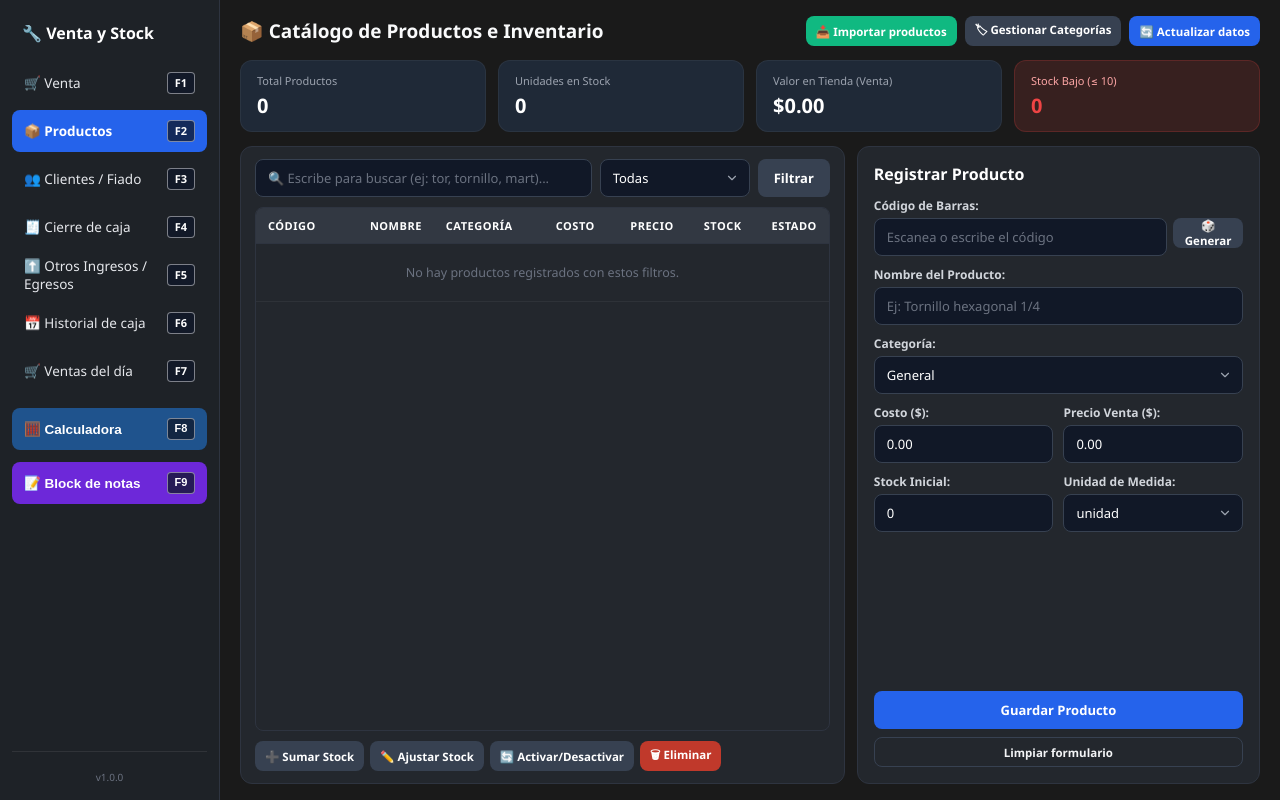
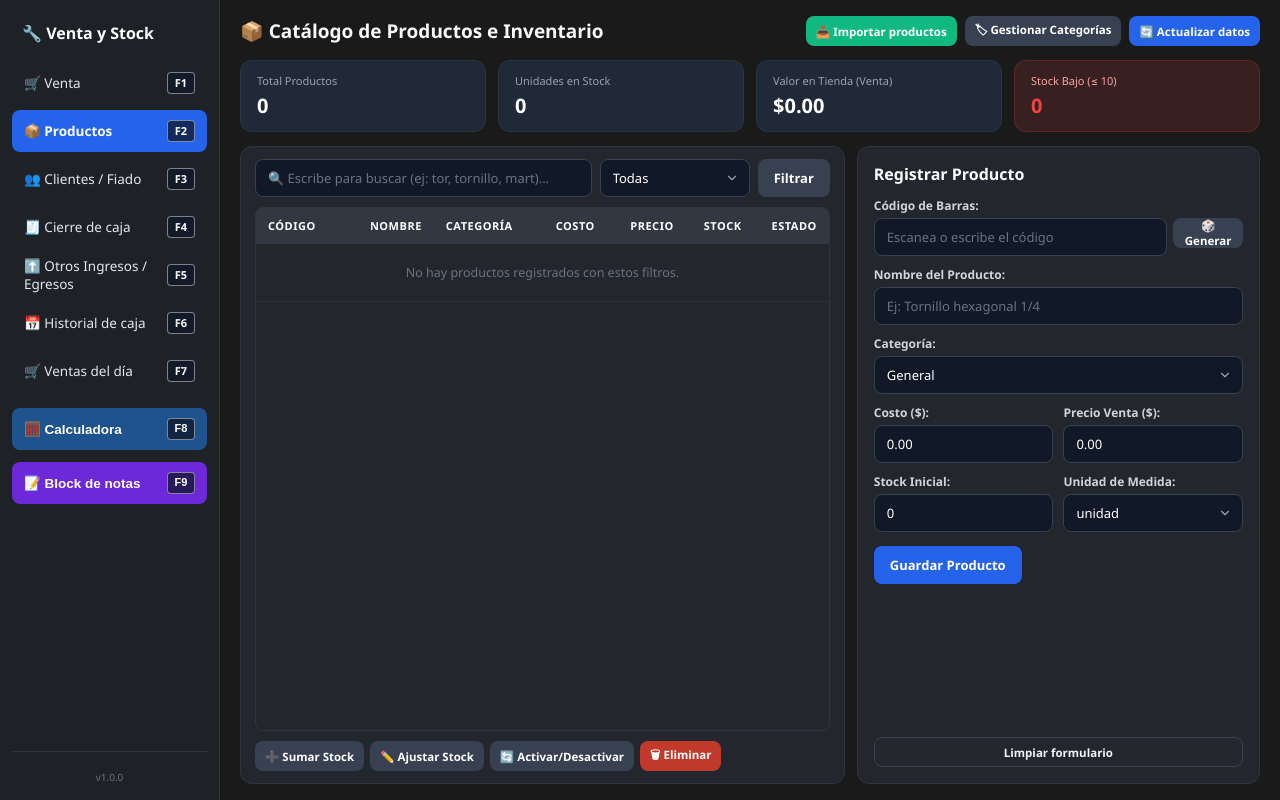
Before and after one commit to Nicolasmedina22/venta-y-stock, a Flask app: page /productos in a window 1280 px wide. Run offline with Flask 3, Linux system fonts and the light colour scheme; the visitor is signed in with stand-in values (Sample User, id 1); data that the repository does not hold is empty; parts of the project's set-up code (start-up, migrations or seed data) failed here and were passed over; some libraries are stand-ins or nearby versions.

Commit message:
UX: el boton Guardar Producto queda debajo de Stock y Unidad de Medida
En el panel de productos el boton estaba al final de la lista (por el
space-between del card) y habia que bajar hasta el final para guardar.

```diff
--- a/templates/productos.html
+++ b/templates/productos.html
@@ -176,12 +176,17 @@
             </select>
           </div>
         </div>
+
+        <!-- El boton Guardar queda justo debajo de Stock y Unidad de Medida:
+             asi se guarda sin tener que bajar hasta el final del panel. -->
+        <div style="margin-top: 4px;">
+          <button type="button" id="btn-guardar-prod" class="btn btn-primary" onclick="guardarProducto()">
+            Guardar Producto
+          </button>
+        </div>
       </div>
 
       <div style="display: flex; flex-direction: column; gap: 8px; margin-top: 14px;">
-        <button type="button" id="btn-guardar-prod" class="btn btn-primary" onclick="guardarProducto()">
-          Guardar Producto
-        </button>
         <button type="button" id="btn-cancelar-edicion" class="btn btn-secondary btn-sm" style="display: none;" onclick="cancelarEdicionProducto()">
           Cancelar edición
         </button>
```
